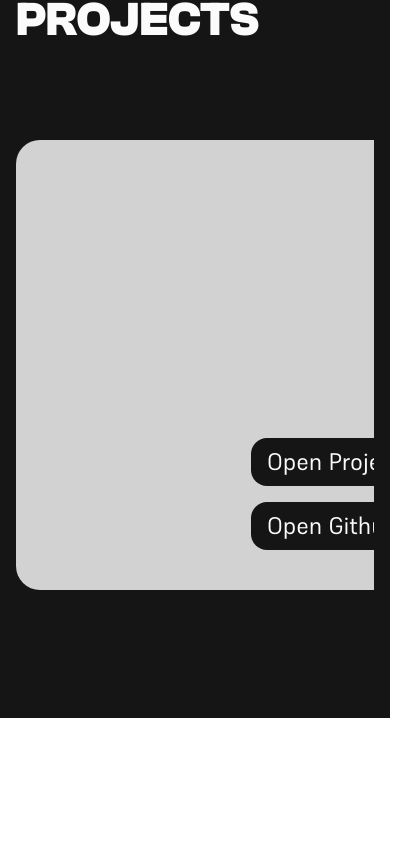
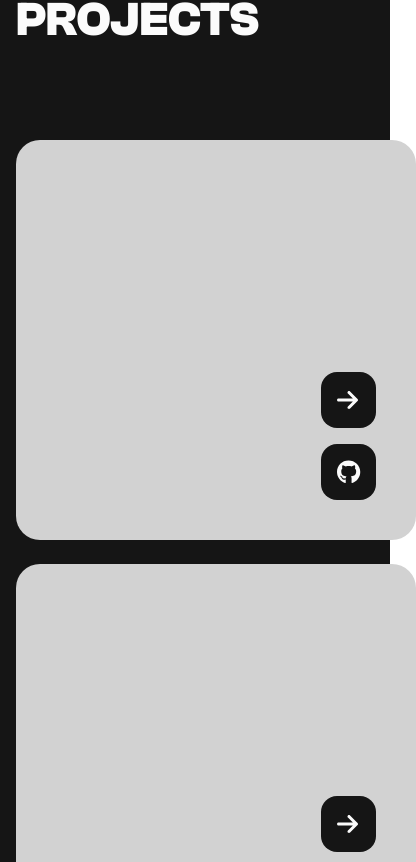
Before and after one commit to mackaykillian/portfolio, a React (Create React App) app: page / in a window 390 px wide. Shown: the part 2322-3184 px from the top of the page, 416 px wide, since content can reach past the window. Before the commit the page ends 3040 px from the top, so only its background shows below. Built offline with nearby package versions, Linux system fonts and the light colour scheme.

Commit message:
adjusted ProjectTile Button component, and improved responsive design

```diff
--- a/package.json
+++ b/package.json
@@ -3,6 +3,10 @@
   "version": "0.1.0",
   "private": true,
   "dependencies": {
+    "@fortawesome/fontawesome-svg-core": "^6.5.1",
+    "@fortawesome/free-brands-svg-icons": "^6.5.1",
+    "@fortawesome/free-solid-svg-icons": "^6.5.1",
+    "@fortawesome/react-fontawesome": "^0.2.0",
     "@gsap/react": "^2.0.2",
     "@heroicons/react": "^2.1.1",
     "@testing-library/jest-dom": "^5.14.1",
--- a/src/components/ProjectTile.jsx
+++ b/src/components/ProjectTile.jsx
@@ -3,7 +3,7 @@ import ProjectTileButton from "./ProjectTileButton";
 function ProjectTile({ size }) {
   const sizeStyle =
     size == "sm"
-      ? "min-w-[450px] min-h-[450px]"
+      ? "min-w-[400px] min-h-[400px]"
       : size == "md"
       ? "min-w-[600px] min-h-[600px]"
       : "min-w-[750px] min-h-[750px]";
@@ -15,8 +15,17 @@ function ProjectTile({ size }) {
       className={`${sizeStyle} bg-pgray-300 rounded-[24px] flex flex-row items-end justify-end p-10`}
     >
       <div className={`flex ${buttonFlexDirection}`}>
-        <ProjectTileButton label={`Open Project`} />
-        <ProjectTileButton label={`Open Github`} />
+        {size == "sm" ? (
+          <>
+            <ProjectTileButton icon="arrow" />
+            <ProjectTileButton icon="github" />
+          </>
+        ) : (
+          <>
+            <ProjectTileButton label={`Open Project`} icon="arrow" />
+            <ProjectTileButton label={`Open Github`} icon="arrow" />
+          </>
+        )}
       </div>
     </div>
   );
--- a/src/components/ProjectTileButton.jsx
+++ b/src/components/ProjectTileButton.jsx
@@ -1,12 +1,23 @@
-function ProjectTileButton({ label, icon }) {
+import { FontAwesomeIcon } from "@fortawesome/react-fontawesome";
+import { faArrowRight } from "@fortawesome/free-solid-svg-icons";
+import { faGithub } from "@fortawesome/free-brands-svg-icons";
+
+function ProjectTileButton({ icon, label }) {
   return (
-    <div className="flex flex-row px-4 py-2 space-x-2 rounded-[16px] bg-pgray-900 text-pgray-100">
-      <div className="font-sans text-2xl">{label}</div>
-      <div>{icon}</div>
+    <div className="flex flex-row px-4 py-4 space-x-2 rounded-[16px] bg-pgray-900 text-pgray-100">
+      {label && <div className="ml-1 font-sans text-2xl">{label}</div>}
+      {icon && (
+        <div className="flex flex-row items-center text-2xl">
+          <FontAwesomeIcon icon={icon == "github" ? faGithub : faArrowRight} />
+        </div>
+      )}
     </div>
   );
 }
 
-ProjectTileButton.defaultProps = {};
+ProjectTileButton.defaultProps = {
+  icon: null,
+  label: null,
+};
 
 export default ProjectTileButton;
--- a/src/views/ProjectsView.jsx
+++ b/src/views/ProjectsView.jsx
@@ -16,7 +16,7 @@ function ProjectsView() {
           <div className="mb-24 text-5xl font-bold uppercase font-display md:text-6xl lg:text-7x text-pgray-100">
             Projects
           </div>
-          <div className="flex flex-row w-full space-x-10 overflow-scroll">
+          <div className="flex flex-col w-full space-y-6 sm:flex-row sm:overflow-scroll sm:space-x-10 sm:space-y-0">
             {lgScreen ? (
               <>
                 <ProjectTile size="lg" />
```
Also changed, not shown: 2 other files (tests, documents, lock files or other folders).
